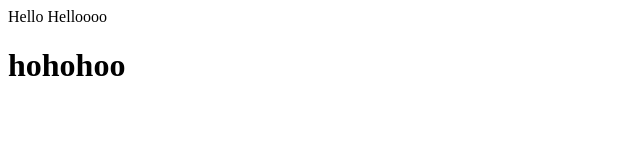
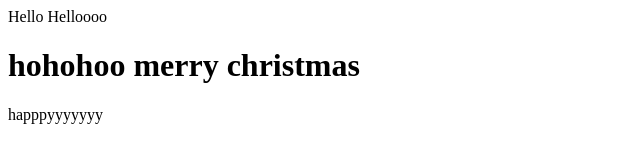
Before and after one commit to InuriHapuarachchi/test, a plain HTML site: page index.html in a window 1280 px wide. Shown: the whole page, without its empty margins (0-640 px from the left). Drawn offline with Linux system fonts and the light colour scheme.

Commit message:
v1.1 implemented

```diff
--- a/index.html
+++ b/index.html
@@ -4,6 +4,7 @@
         <body>
                 Helloooo
         </body>
-        <h1>hohohoo</h1>
+        <h1>hohohoo merry christmas</h1>
+        <div>happpyyyyyyy</div>
     </html>
 </DOCTYPE>
```
